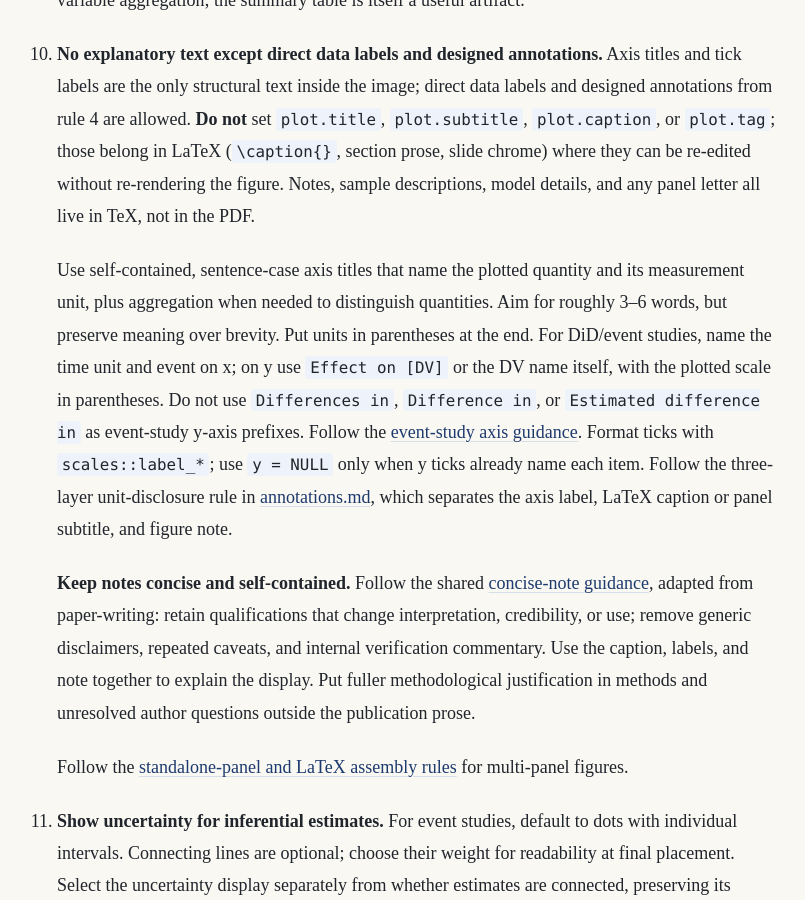
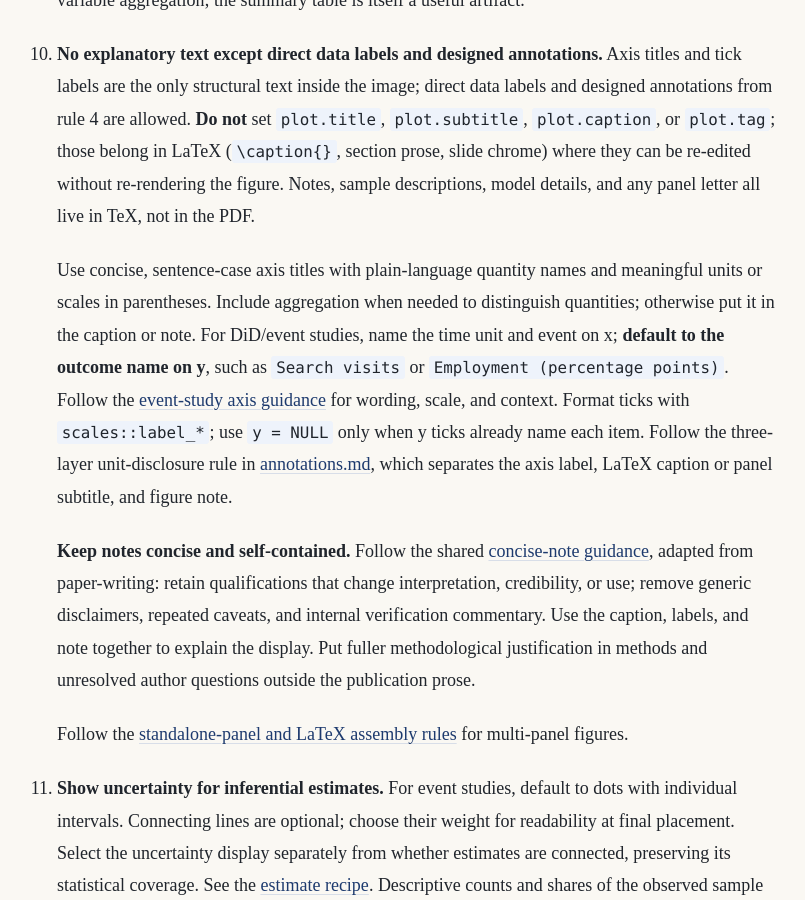
Before and after one commit to KaiGu2024/KaiGu2024.github.io, a Jekyll site: the page built from docs/skills/visualization/SKILL.md, in a window 1280 px wide and 900 px high, scrolled down 3388 px. Shown: the whole window, without its empty margins (236-1041 px from the left). Built offline with Jekyll 4.4.1, drawn with Linux system fonts in a browser that asks for light colours.

Commit message:
default event-study axes to plain outcome names

```diff
--- a/docs/skills/visualization/SKILL.md
+++ b/docs/skills/visualization/SKILL.md
@@ -54,7 +54,7 @@ For a new figure or substantial redesign, use the separate Retriever, Planner, S
 
 10. **No explanatory text except direct data labels and designed annotations.** Axis titles and tick labels are the only structural text inside the image; direct data labels and designed annotations from rule 4 are allowed. **Do not** set `plot.title`, `plot.subtitle`, `plot.caption`, or `plot.tag`; those belong in LaTeX (`\caption{}`, section prose, slide chrome) where they can be re-edited without re-rendering the figure. Notes, sample descriptions, model details, and any panel letter all live in TeX, not in the PDF.
 
-    Use self-contained, sentence-case axis titles that name the plotted quantity and its measurement unit, plus aggregation when needed to distinguish quantities. Aim for roughly 3–6 words, but preserve meaning over brevity. Put units in parentheses at the end. For DiD/event studies, name the time unit and event on x; on y use `Effect on [DV]` or the DV name itself, with the plotted scale in parentheses. Do not use `Differences in`, `Difference in`, or `Estimated difference in` as event-study y-axis prefixes. Follow the [event-study axis guidance](references/annotations.md#event-study-axes). Format ticks with `scales::label_*`; use `y = NULL` only when y ticks already name each item. Follow the three-layer unit-disclosure rule in [annotations.md](references/annotations.md), which separates the axis label, LaTeX caption or panel subtitle, and figure note.
+    Use concise, sentence-case axis titles with plain-language quantity names and meaningful units or scales in parentheses. Include aggregation when needed to distinguish quantities; otherwise put it in the caption or note. For DiD/event studies, name the time unit and event on x; **default to the outcome name on y**, such as `Search visits` or `Employment (percentage points)`. Follow the [event-study axis guidance](references/annotations.md#event-study-axes) for wording, scale, and context. Format ticks with `scales::label_*`; use `y = NULL` only when y ticks already name each item. Follow the three-layer unit-disclosure rule in [annotations.md](references/annotations.md), which separates the axis label, LaTeX caption or panel subtitle, and figure note.
 
     **Keep notes concise and self-contained.** Follow the shared [concise-note guidance](../tables/SKILL.md#concise-notes-without-defensive-prose), adapted from paper-writing: retain qualifications that change interpretation, credibility, or use; remove generic disclaimers, repeated caveats, and internal verification commentary. Use the caption, labels, and note together to explain the display. Put fuller methodological justification in methods and unresolved author questions outside the publication prose.
 
```
Also changed, not shown: docs/skills/visualization/guidance/figure-review.md (+1 -1 lines), docs/skills/visualization/references/annotations.md (+7 -6 lines), docs/skills/visualization/references/recipes.md (+1 -1 lines), 2 other files.
